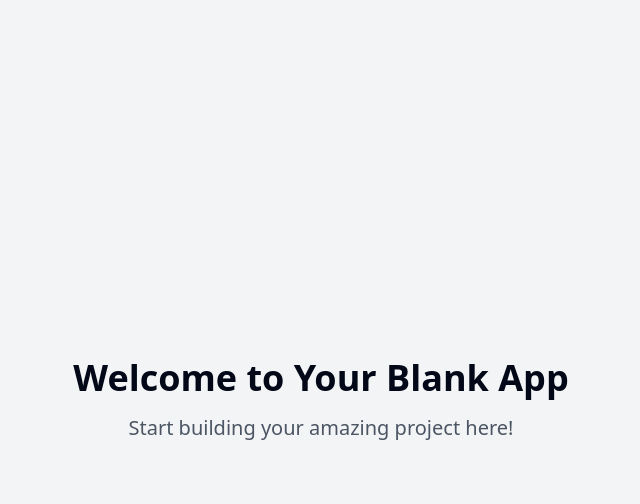
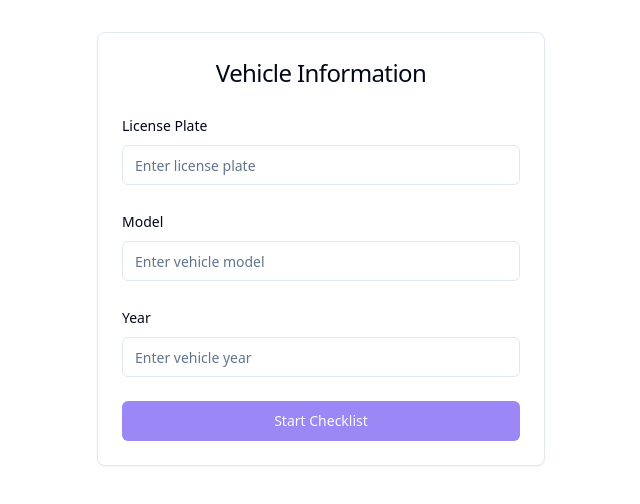
Before and after one commit to vagnerappelsoft/vehicle-checker, a React (Vite) app: page / in a window 1280 px wide. Shown: the top 504 px of the page, without its empty margins (319-959 px from the left). Built offline with nearby package versions, Linux system fonts and the light colour scheme.

Commit message:
Implement vehicle checklist app
This commit implements a vehicle checklist application using Nuxt.js and UI components from Shadcn-Vue.

```diff
--- /dev/null
+++ b/src/components/VehicleChecklist.tsx
@@ -0,0 +1,107 @@
+
+import { useState } from 'react';
+import { Card, CardContent, CardHeader, CardTitle } from "@/components/ui/card";
+import { Checkbox } from "@/components/ui/checkbox";
+import { Label } from "@/components/ui/label";
+import { Progress } from "@/components/ui/progress";
+import { useToast } from "@/hooks/use-toast";
+
+interface ChecklistItem {
+  id: string;
+  category: string;
+  label: string;
+  checked: boolean;
+}
+
+const defaultItems: ChecklistItem[] = [
+  { id: '1', category: 'Exterior', label: 'Headlights', checked: false },
+  { id: '2', category: 'Exterior', label: 'Taillights', checked: false },
+  { id: '3', category: 'Exterior', label: 'Tire pressure', checked: false },
+  { id: '4', category: 'Interior', label: 'Seat belts', checked: false },
+  { id: '5', category: 'Interior', label: 'Dashboard lights', checked: false },
+  { id: '6', category: 'Mechanical', label: 'Oil level', checked: false },
+  { id: '7', category: 'Mechanical', label: 'Brake fluid', checked: false },
+  { id: '8', category: 'Mechanical', label: 'Engine sound', checked: false },
+];
+
+interface VehicleChecklistProps {
+  vehicleInfo: {
+    plate: string;
+    model: string;
+    year: string;
+  };
+}
+
+export const VehicleChecklist = ({ vehicleInfo }: VehicleChecklistProps) => {
+  const [items, setItems] = useState(defaultItems);
+  const { toast } = useToast();
+
+  const progress = Math.round((items.filter(item => item.checked).length / items.length) * 100);
+
+  const handleCheck = (id: string) => {
+    setItems(items.map(item =>
+      item.id === id ? { ...item, checked: !item.checked } : item
+    ));
+
+    if (progress + (100 / items.length) >= 100) {
+      toast({
+        title: "Checklist Complete!",
+        description: "All items have been verified.",
+      });
+    }
+  };
+
+  const categories = Array.from(new Set(items.map(item => item.category)));
+
+  return (
+    <div className="w-full max-w-4xl mx-auto space-y-6 animate-fade-in p-4">
+      <Card className="mb-6">
+        <CardHeader>
+          <CardTitle className="text-2xl font-light">
+            {vehicleInfo.model} ({vehicleInfo.year})
+          </CardTitle>
+          <p className="text-sm text-muted-foreground">Plate: {vehicleInfo.plate}</p>
+        </CardHeader>
+        <CardContent>
+          <div className="space-y-2">
+            <div className="flex justify-between text-sm">
+              <span>Progress</span>
+              <span>{progress}%</span>
+            </div>
+            <Progress value={progress} className="h-2" />
+          </div>
+        </CardContent>
+      </Card>
+
+      {categories.map(category => (
+        <Card key={category} className="transition-all duration-200 hover:shadow-md">
+          <CardHeader>
+            <CardTitle className="text-xl font-medium">{category}</CardTitle>
+          </CardHeader>
+          <CardContent>
+            <div className="space-y-4">
+              {items
+                .filter(item => item.category === category)
+                .map(item => (
+                  <div key={item.id} className="flex items-center space-x-2">
+                    <Checkbox
+                      id={item.id}
+                      checked={item.checked}
+                      onCheckedChange={() => handleCheck(item.id)}
+                      className="transition-all duration-200"
+                    />
+                    <Label
+                      htmlFor={item.id}
+                      className="text-sm font-medium leading-none peer-disabled:cursor-not-allowed peer-disabled:opacity-70"
+                    >
+                      {item.label}
+                    </Label>
+                  </div>
+                ))}
+            </div>
+          </CardContent>
+        </Card>
+      ))}
+    </div>
+  );
+};
--- /dev/null
+++ b/src/components/VehicleSelector.tsx
@@ -0,0 +1,76 @@
+
+import { useState } from 'react';
+import { Card, CardContent, CardHeader, CardTitle } from "@/components/ui/card";
+import { Button } from "@/components/ui/button";
+import { Input } from "@/components/ui/input";
+import { Label } from "@/components/ui/label";
+
+interface Vehicle {
+  plate: string;
+  model: string;
+  year: string;
+}
+
+export const VehicleSelector = ({ onSelect }: { onSelect: (vehicle: Vehicle) => void }) => {
+  const [vehicle, setVehicle] = useState<Vehicle>({
+    plate: '',
+    model: '',
+    year: ''
+  });
+
+  const handleSubmit = (e: React.FormEvent) => {
+    e.preventDefault();
+    onSelect(vehicle);
+  };
+
+  return (
+    <Card className="w-full max-w-md mx-auto animate-fade-in">
+      <CardHeader>
+        <CardTitle className="text-2xl font-light text-center">Vehicle Information</CardTitle>
+      </CardHeader>
+      <CardContent>
+        <form onSubmit={handleSubmit} className="space-y-6">
+          <div className="space-y-2">
+            <Label htmlFor="plate">License Plate</Label>
+            <Input
+              id="plate"
+              value={vehicle.plate}
+              onChange={(e) => setVehicle({ ...vehicle, plate: e.target.value })}
+              className="transition-all duration-200 focus:ring-primary"
+              placeholder="Enter license plate"
+              required
+            />
+          </div>
+          <div className="space-y-2">
+            <Label htmlFor="model">Model</Label>
+            <Input
+              id="model"
+              value={vehicle.model}
+              onChange={(e) => setVehicle({ ...vehicle, model: e.target.value })}
+              className="transition-all duration-200 focus:ring-primary"
+              placeholder="Enter vehicle model"
+              required
+            />
+          </div>
+          <div className="space-y-2">
+            <Label htmlFor="year">Year</Label>
+            <Input
+              id="year"
+              value={vehicle.year}
+              onChange={(e) => setVehicle({ ...vehicle, year: e.target.value })}
+              className="transition-all duration-200 focus:ring-primary"
+              placeholder="Enter vehicle year"
+              required
+            />
+          </div>
+          <Button
+            type="submit"
+            className="w-full bg-primary hover:bg-primary/90 transition-all duration-200"
+          >
+            Start Checklist
+          </Button>
+        </form>
+      </CardContent>
+    </Card>
+  );
+};
--- a/src/pages/Index.tsx
+++ b/src/pages/Index.tsx
@@ -1,12 +1,24 @@
-// Update this page (the content is just a fallback if you fail to update the page)
+
+import { useState } from 'react';
+import { VehicleSelector } from '@/components/VehicleSelector';
+import { VehicleChecklist } from '@/components/VehicleChecklist';
+
+interface Vehicle {
+  plate: string;
+  model: string;
+  year: string;
+}
 
 const Index = () => {
+  const [selectedVehicle, setSelectedVehicle] = useState<Vehicle | null>(null);
+
   return (
-    <div className="min-h-screen flex items-center justify-center bg-gray-100">
-      <div className="text-center">
-        <h1 className="text-4xl font-bold mb-4">Welcome to Your Blank App</h1>
-        <p className="text-xl text-gray-600">Start building your amazing project here!</p>
-      </div>
+    <div className="min-h-screen bg-background p-4 md:p-8">
+      {!selectedVehicle ? (
+        <VehicleSelector onSelect={setSelectedVehicle} />
+      ) : (
+        <VehicleChecklist vehicleInfo={selectedVehicle} />
+      )}
     </div>
   );
 };
--- a/tailwind.config.ts
+++ b/tailwind.config.ts
@@ -1,3 +1,4 @@
+
 import type { Config } from "tailwindcss";
 
 export default {
@@ -12,85 +13,67 @@ export default {
   theme: {
     container: {
       center: true,
-			padding: '2rem',
+      padding: "2rem",
       screens: {
-				'2xl': '1400px'
-			}
+        "2xl": "1400px",
+      },
     },
     extend: {
       colors: {
-				border: 'hsl(var(--border))',
-				input: 'hsl(var(--input))',
-				ring: 'hsl(var(--ring))',
-				background: 'hsl(var(--background))',
-				foreground: 'hsl(var(--foreground))',
+        border: "hsl(var(--border))",
+        input: "hsl(var(--input))",
+        ring: "hsl(var(--ring))",
+        background: "hsl(var(--background))",
+        foreground: "hsl(var(--foreground))",
         primary: {
-					DEFAULT: 'hsl(var(--primary))',
-					foreground: 'hsl(var(--primary-foreground))'
+          DEFAULT: "#9b87f5",
+          foreground: "hsl(var(--primary-foreground))",
         },
         secondary: {
-					DEFAULT: 'hsl(var(--secondary))',
-					foreground: 'hsl(var(--secondary-foreground))'
+          DEFAULT: "hsl(var(--secondary))",
+          foreground: "hsl(var(--secondary-foreground))",
         },
         destructive: {
-					DEFAULT: 'hsl(var(--destructive))',
-					foreground: 'hsl(var(--destructive-foreground))'
+          DEFAULT: "hsl(var(--destructive))",
+          foreground: "hsl(var(--destructive-foreground))",
         },
         muted: {
-					DEFAULT: 'hsl(var(--muted))',
-					foreground: 'hsl(var(--muted-foreground))'
+          DEFAULT: "hsl(var(--muted))",
+          foreground: "hsl(var(--muted-foreground))",
         },
         accent: {
-					DEFAULT: 'hsl(var(--accent))',
-					foreground: 'hsl(var(--accent-foreground))'
+          DEFAULT: "hsl(var(--accent))",
+          foreground: "hsl(var(--accent-foreground))",
         },
         popover: {
-					DEFAULT: 'hsl(var(--popover))',
-					foreground: 'hsl(var(--popover-foreground))'
+          DEFAULT: "hsl(var(--popover))",
+          foreground: "hsl(var(--popover-foreground))",
         },
         card: {
-					DEFAULT: 'hsl(var(--card))',
-					foreground: 'hsl(var(--card-foreground))'
+          DEFAULT: "hsl(var(--card))",
+          foreground: "hsl(var(--card-foreground))",
         },
-				sidebar: {
-					DEFAULT: 'hsl(var(--sidebar-background))',
-					foreground: 'hsl(var(--sidebar-foreground))',
-					primary: 'hsl(var(--sidebar-primary))',
-					'primary-foreground': 'hsl(var(--sidebar-primary-foreground))',
-					accent: 'hsl(var(--sidebar-accent))',
-					'accent-foreground': 'hsl(var(--sidebar-accent-foreground))',
-					border: 'hsl(var(--sidebar-border))',
-					ring: 'hsl(var(--sidebar-ring))'
-				}
-			},
-			borderRadius: {
-				lg: 'var(--radius)',
-				md: 'calc(var(--radius) - 2px)',
-				sm: 'calc(var(--radius) - 4px)'
       },
       keyframes: {
-				'accordion-down': {
-					from: {
-						height: '0'
+        "accordion-down": {
+          from: { height: "0" },
+          to: { height: "var(--radix-accordion-content-height)" },
         },
-					to: {
-						height: 'var(--radix-accordion-content-height)'
-					}
+        "accordion-up": {
+          from: { height: "var(--radix-accordion-content-height)" },
+          to: { height: "0" },
         },
-				'accordion-up': {
-					from: {
-						height: 'var(--radix-accordion-content-height)'
+        "fade-in": {
+          "0%": { opacity: "0", transform: "translateY(10px)" },
+          "100%": { opacity: "1", transform: "translateY(0)" },
         },
-					to: {
-						height: '0'
-					}
-				}
       },
       animation: {
-				'accordion-down': 'accordion-down 0.2s ease-out',
-				'accordion-up': 'accordion-up 0.2s ease-out'
-			}
-		}
+        "accordion-down": "accordion-down 0.2s ease-out",
+        "accordion-up": "accordion-up 0.2s ease-out",
+        "fade-in": "fade-in 0.3s ease-out",
+      },
+    },
   },
   plugins: [require("tailwindcss-animate")],
 } satisfies Config;
```
Lines whose indentation alone changed are shown as unchanged.
